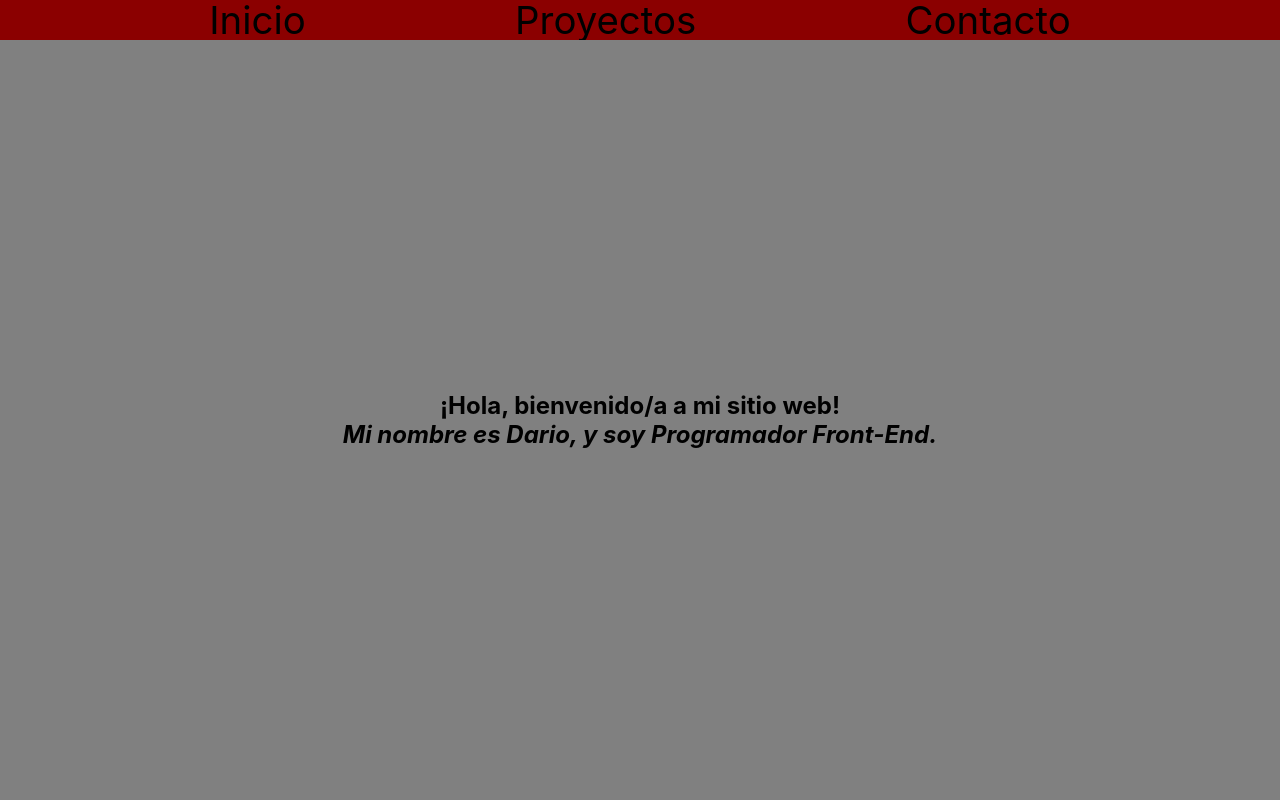
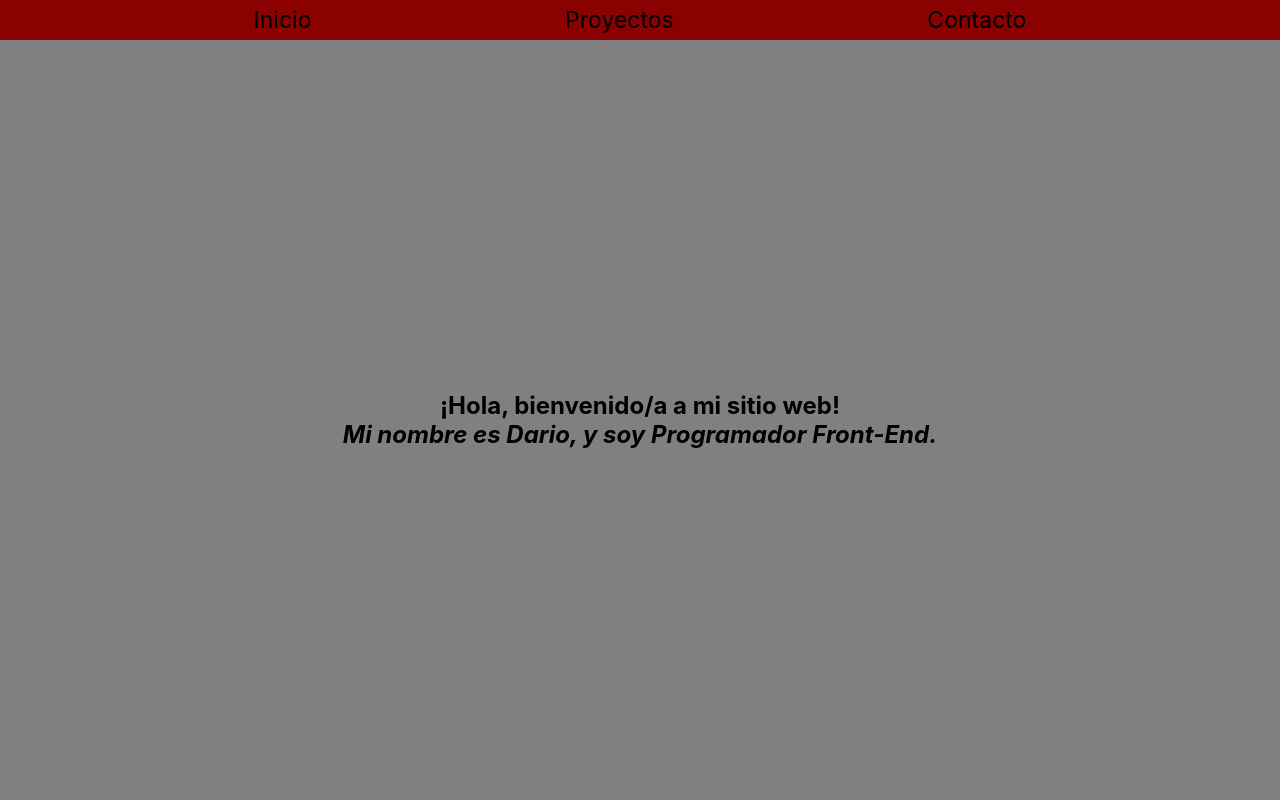
Before and after one commit to yashio26/portfolio, a React (Create React App) app: page / in a window 1280 px wide. Shown: the top 800 px of the page. Built offline with nearby package versions, Linux system fonts and the light colour scheme.

Commit message:
Corrección de error en el nav con las mediaqueries.

```diff
--- a/src/styles/mediaQueries.css
+++ b/src/styles/mediaQueries.css
@@ -1,5 +1,5 @@
 @media ((min-width: 768px) and (max-width: 1080px)) {
-  nav ul {
+  nav ul li {
     font-size: 2.2vw;
   }
 
@@ -42,7 +42,7 @@
 }
 
 @media ((min-width: 1081px) and (max-width: 1366px)) {
-  nav ul {
+  nav ul li {
     font-size: 1.8vw;
   }
 
@@ -85,7 +85,7 @@
 }
 
 @media ((min-width: 1367px) and (max-width: 1920px)) {
-  nav ul {
+  nav ul li {
     font-size: 1.3vw;
   }
 
```
